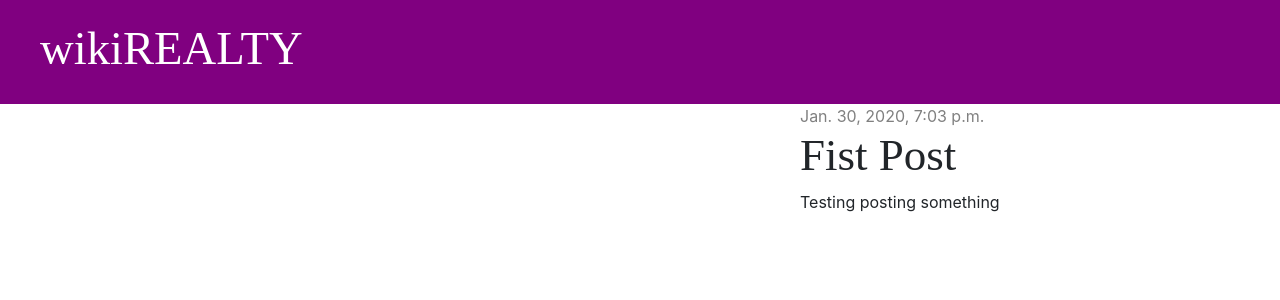
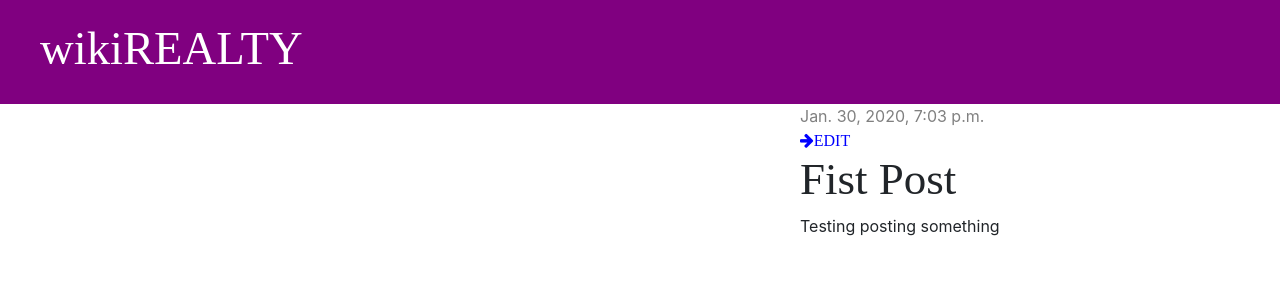
Before and after one commit to JoniMop/wikirealty, a Django app: page /post/1/ in a window 1280 px wide. Shown: the top 300 px of the page. Run offline with Django 3.2, Linux system fonts and the light colour scheme; data comes from the database, SQL or seed files in the repository; both versions use the stored data as it was after the commit; some libraries are stand-ins or nearby versions.

Commit message:
Add fueature to edit blog post from frontend

```diff
--- a/blog/templates/blog/base.html
+++ b/blog/templates/blog/base.html
@@ -8,6 +8,8 @@
     <link href="https://stackpath.bootstrapcdn.com/bootstrap/4.4.1/css/bootstrap.min.css" rel="stylesheet" integrity="sha384-Vkoo8x4CGsO3+Hhxv8T/Q5PaXtkKtu6ug5TOeNV6gBiFeWPGFN9MuhOf23Q9Ifjh"
         crossorigin="anonymous">
     <link rel="stylesheet" href="{% static 'css/blog.css' %}">
+    <link href="https://maxcdn.bootstrapcdn.com/font-awesome/4.7.0/css/font-awesome.min.css" rel="stylesheet" type='text/css'>
+
 </head>
 
 <body>
--- a/blog/templates/blog/post_detail.html
+++ b/blog/templates/blog/post_detail.html
@@ -10,8 +10,17 @@
                     {{ post.published_date }}
             </div>
         {% endif %}
+        <a href="{% url 'post_edit' pk=post.pk %}">  <i class="fa fa-arrow-right" style="color:blue">EDIT</i></a>
+
+
+
+
+
+
 
         <h1>{{ post.title }}</h1>
         <p>{{ post.text|linebreaksbr }}</p>
+
+
     </div>
 {% endblock %}
--- a/blog/urls.py
+++ b/blog/urls.py
@@ -7,4 +7,5 @@ urlpatterns = [
     path('post/<int:pk>/', views.post_detail, name='post_detail'),
     #localhost/post/new
     path('post/new/', views.post_new, name='post_edit'),
+    path('post/<int:pk>/edit/', views.post_edit, name='post_edit'),
 ]
--- a/blog/views.py
+++ b/blog/views.py
@@ -31,3 +31,19 @@ def post_new(request):
         form = PostForm()
         stuff_for_frontend = {'form':form}
     return render(request, 'blog/post_edit.html', stuff_for_frontend)
+
+
+def post_edit(request, pk):
+    post = get_object_or_404(Post, pk=pk)
+    if request.method == 'POST':
+        form = PostForm(request.POST, instance=post)
+        if form.is_valid():
+            post = form.save(commit=False)
+            post.author = request.user
+            post.published_date = timezone.now()
+            post.save()
+            return redirect('post_detail', pk=post.pk)
+    else:
+        form = PostForm(instance=post)
+        stuff_for_frontend = {'form':form}
+    return render(request, 'blog/post_edit.html', stuff_for_frontend)
```
Also changed, not shown: db.sqlite3.
